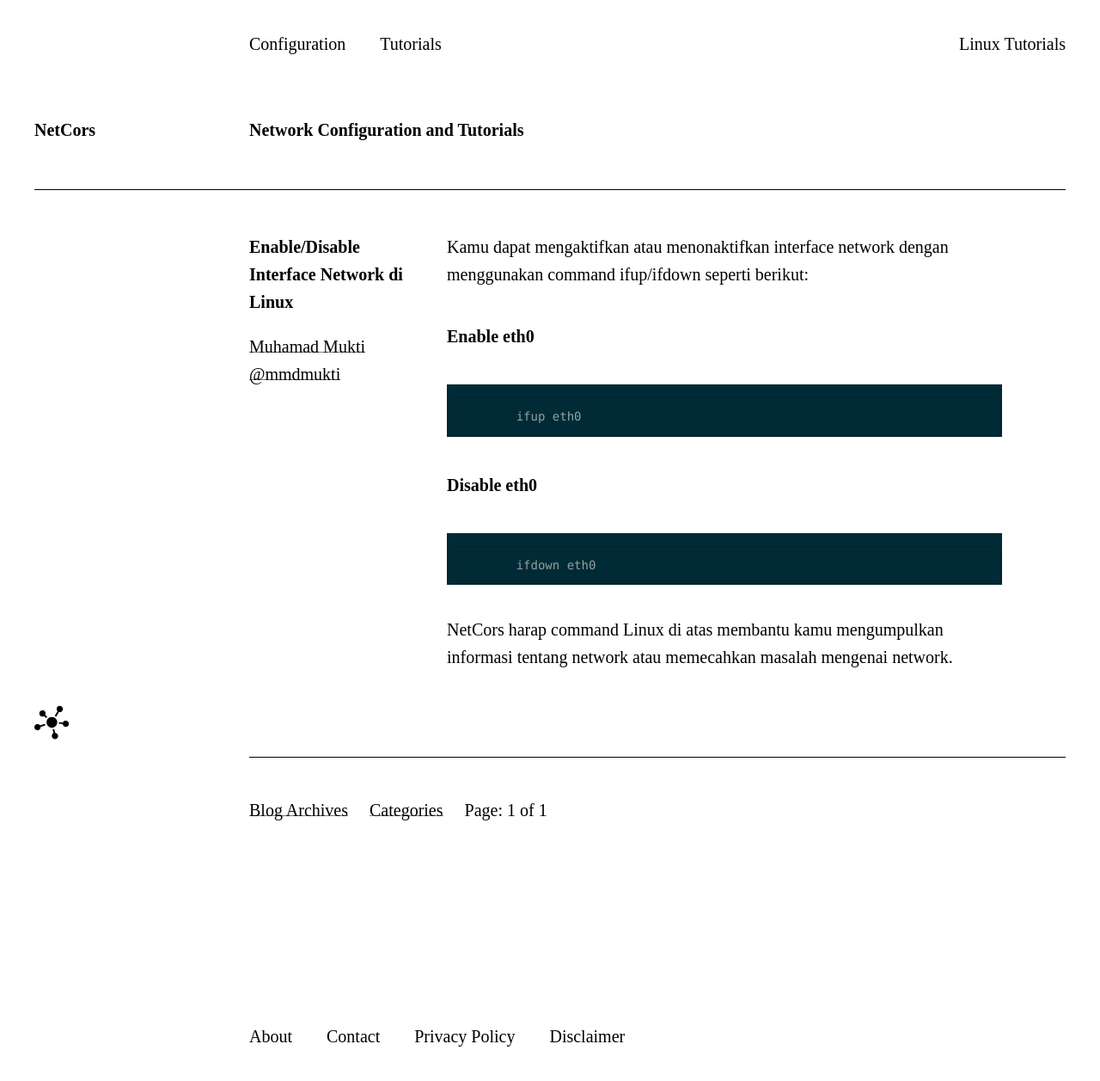
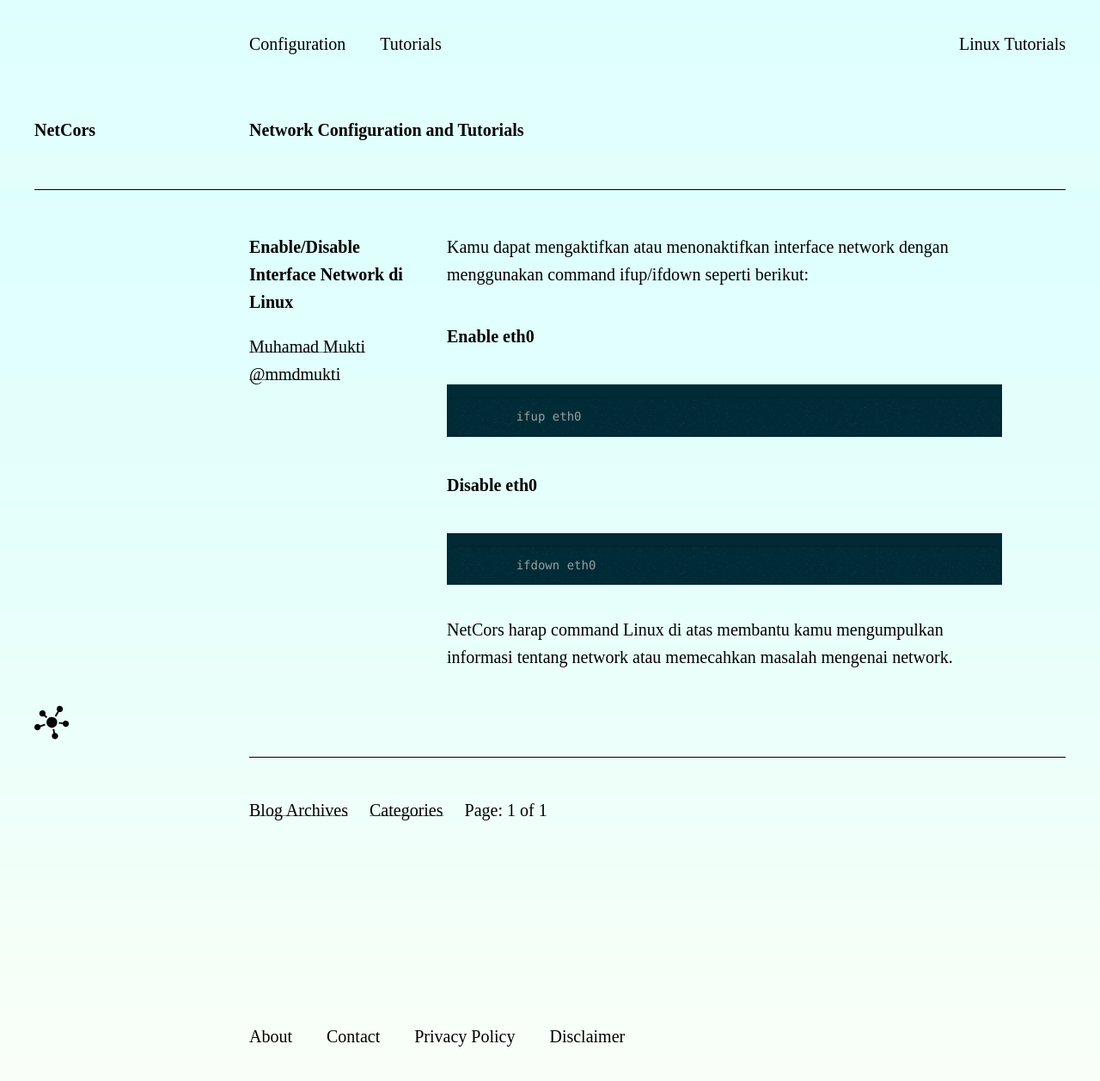
Before and after one commit to netcors/netcors.github.io, a Jekyll site: the page built from index.html, in a window 1280 px wide. Shown: the whole page at 86% size. Built offline with Jekyll 4.4.1, drawn with Linux system fonts in a browser that asks for light colours; the list of posts is cut into pages by our own code.

Commit message:
Fix url image

```diff
--- a/assets/css/screen.css
+++ b/assets/css/screen.css
@@ -15,7 +15,7 @@
   text-align: right;
   font-size: 13px;
   line-height: 1.45em;
-  background: #073642 url('assets/img/noise.png?1568316265') top left !important;
+  background: #073642 url('/assets/img/noise.png?1568316265') top left !important;
   border-right: 1px solid #00232c !important;
   -moz-box-shadow: #083e4b -1px 0 inset;
   -webkit-box-shadow: #083e4b -1px 0 inset;
@@ -68,7 +68,7 @@ html .gist .gist-file .gist-meta {
   border: 1px solid #083e4b !important;
   color: #586e75;
   font-size: .7em !important;
-  background: #073642 url('assets/img/noise.png?1568316265') top left;
+  background: #073642 url('/assets/img/noise.png?1568316265') top left;
   line-height: 1.5em;
 }
 /* line 66, ../_sass/partials/_syntax.scss */
@@ -103,7 +103,7 @@ html .gist .gist-file .gist-meta a[href*=raw] {
 
 /* line 85, ../_sass/partials/_syntax.scss */
 pre {
-  background: #002b36 url('assets/img/noise.png?1568316265') top left;
+  background: #002b36 url('/assets/img/noise.png?1568316265') top left;
   -moz-border-radius: 0.4em;
   -webkit-border-radius: 0.4em;
   border-radius: 0.4em;
@@ -164,7 +164,7 @@ p pre code, li pre code {
   display: block;
   padding: .8em !important;
   overflow-x: auto;
-  background: #002b36 url('assets/img/noise.png?1568316265') top left !important;
+  background: #002b36 url('/assets/img/noise.png?1568316265') top left !important;
   color: #93a1a1 !important;
   /* Comment */
   /* Comment.Multiline */
@@ -533,7 +533,7 @@ figure.code .highlight {
   -webkit-border-top-right-radius: 5px;
   border-top-right-radius: 5px;
   font-family: "Helvetica Neue", Arial, "Lucida Grande", "Lucida Sans Unicode", Lucida, sans-serif;
-  background: #aaaaaa url('assets/img/code_bg.png?1568316265') top repeat-x;
+  background: #aaaaaa url('/assets/img/code_bg.png?1568316265') top repeat-x;
   border: 1px solid #565656;
   border-top-color: #cbcbcb;
   border-left-color: #a5a5a5;
@@ -607,7 +607,7 @@ body {
   font-family: "Adobe Garamond W08", "adobe-garamond-pro", "AGaramondPro-Regular", "Times New Roman", "Times", "serif";
   -webkit-font-smoothing: antialiased;
   -moz-font-smoothing: antialiased;
-  background-image: url(assets/img/gradient.png);
+  background-image: url(/assets/img/gradient.png);
   background-repeat: repeat-x;
   background-position: 0px 0px;
   max-width: none;
@@ -768,7 +768,7 @@ blockquote {
 header#banner {
   width: 100%;
   z-index: 999;
-  background-image: url(assets/img/gradient.png);
+  background-image: url(/assets/img/gradient.png);
   background-repeat: repeat-x;
   background-position: 0px 0px;
   background-color: #FFFFFF;
```
